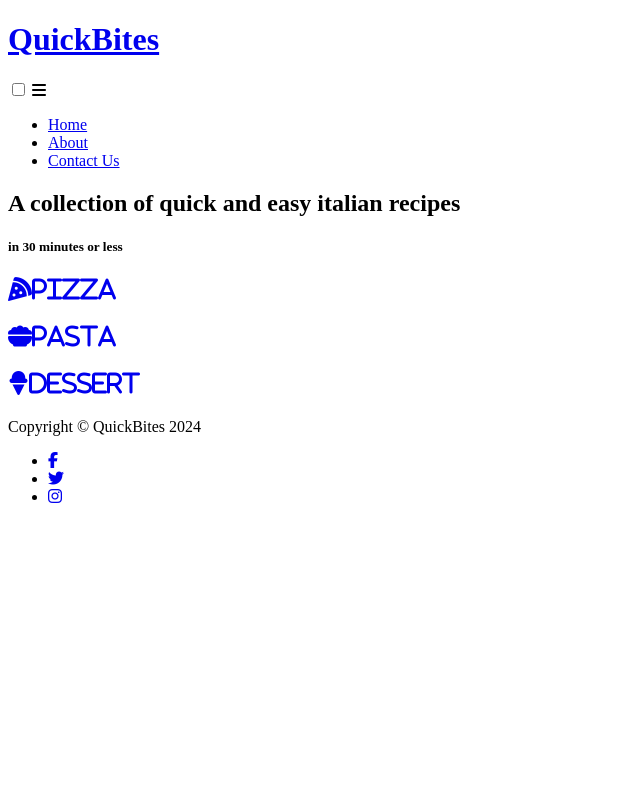
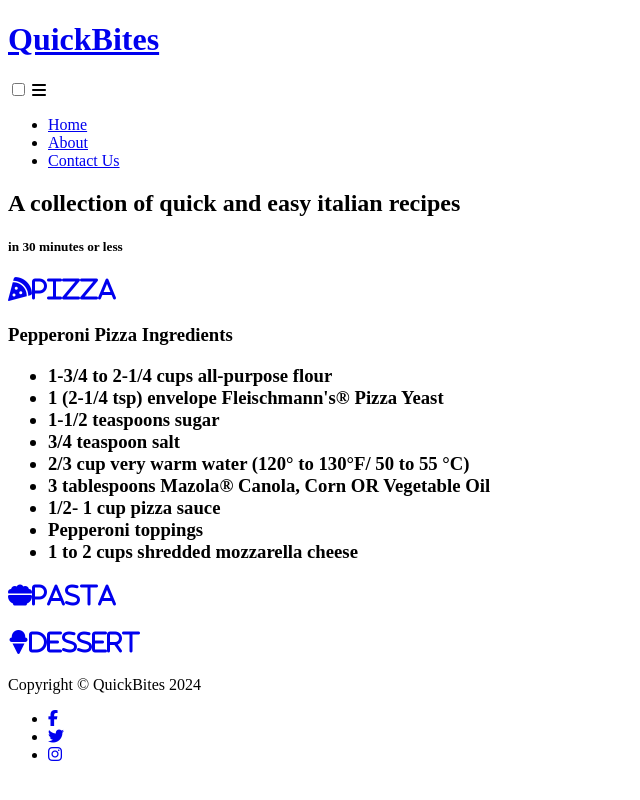
Before and after one commit to SaraMehlis/QuickBites, a plain HTML site: page index.html in a window 1280 px wide. Shown: the whole page, without its empty margins (0-640 px from the left). Drawn offline with Linux system fonts and the light colour scheme.

Commit message:
Add pizza ingredient

```diff
--- a/index.html
+++ b/index.html
@@ -53,6 +53,18 @@
         <section id="food-categories">
             <div id="pizza">
                 <h2><a href="pizza.html"><i class="fa-solid fa-pizza-slice">Pizza</i></a></h2>
+                <h3>Pepperoni Pizza Ingredients<h3>
+                    <ul>
+                        <li>1-3/4 to 2-1/4 cups all-purpose flour</li>
+                        <li>1 (2-1/4 tsp) envelope Fleischmann's® Pizza Yeast</li>
+                        <li>1-1/2 teaspoons sugar</li>
+                        <li>3/4 teaspoon salt</li>
+                        <li>2/3 cup very warm water (120° to 130°F/ 50 to 55 °C)</li>
+                        <li>3 tablespoons Mazola® Canola, Corn OR Vegetable Oil</li>
+                        <li>1/2- 1 cup pizza sauce</li>
+                        <li> Pepperoni toppings </li>
+                        <li>1 to 2 cups shredded mozzarella cheese </li>
+                    </ul>
             </div>
 
             <div id="pasta">
```
